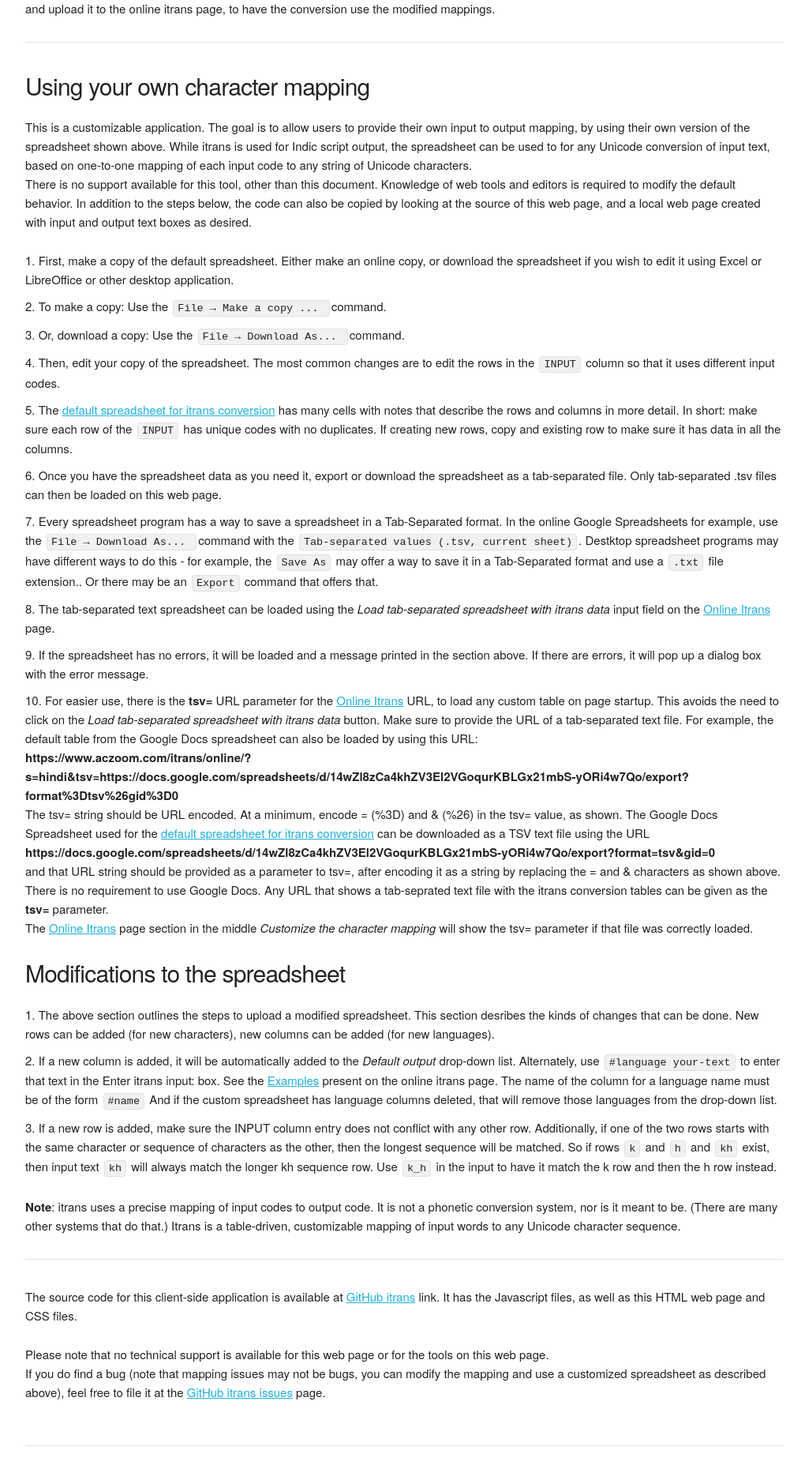
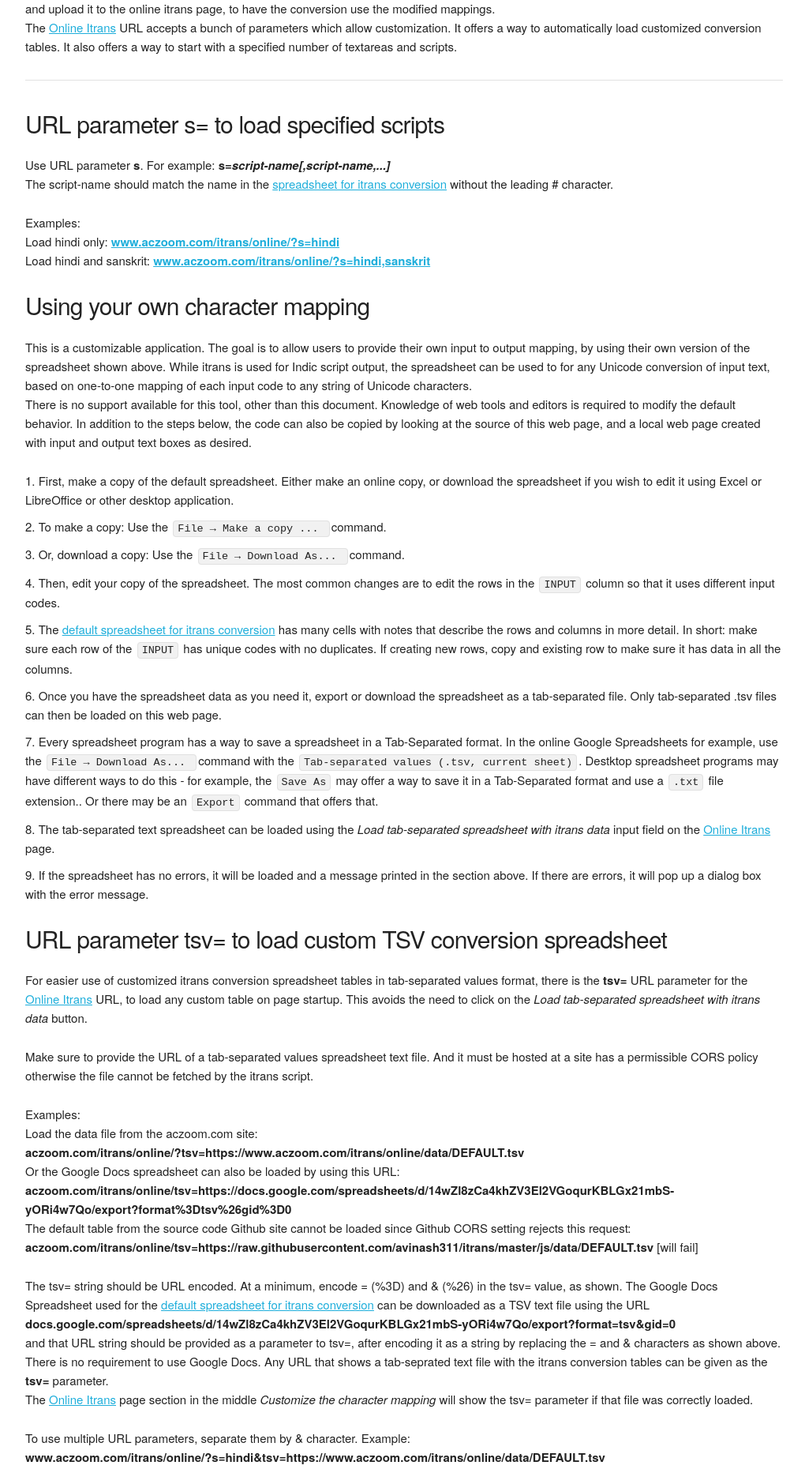
Before and after one commit to avinash311/itrans, a website: page js/customize.html in a window 1280 px wide. Shown: the part 160-2020 px from the top of the page at 79% size, without its empty margins (128-1148 px from the left). Drawn offline with Linux system fonts and the light colour scheme.

Commit message:
Update customize instructions to match latest code
tsv= feature documented, s= feature documented.

```diff
--- a/js/customize.html
+++ b/js/customize.html
@@ -4,8 +4,8 @@
 
   <!-- Basic Page Needs ======================================= -->
   <meta charset="utf-8">
-  <title>Online Interface to ITRANS</title>
-  <meta name="description" Content="Online Interface to ITRANS - text to Unicode conversion package.">
+  <title>Customize the Online Interface to ITRANS</title>
+  <meta name="description" Content="Customize Online Interface to ITRANS - text to Unicode conversion package.">
   <meta name="author" content="Avinash Chopde">
   <meta name="contact" content="avinash@aczoom.com">
 
@@ -54,9 +54,28 @@
   The online itrans page uses a spreadsheet for converting input text to Unicode characters.
   Users can make a copy of the spreadsheet, modify it, and upload it to the online itrans
   page, to have the conversion use the modified mappings.
+  <p>
+  The <a href="index.html">Online Itrans</a> URL accepts a bunch of parameters which allow
+  customization. It offers a way to automatically load customized conversion tables. It also
+  offers a way to start with a specified number of textareas and scripts.
   <hr>
   <div class="row">
     <div class="twelve columns">
+      <h4>URL parameter s= to load specified scripts</h4>
+      Use URL parameter <b>s</b>. For example: <b>s=<i>script-name[,script-name,...]</i></b>
+      <p>
+      The script-name should match the name in the
+      <a href="https://docs.google.com/spreadsheets/d/14wZl8zCa4khZV3El2VGoqurKBLGx21mbS-yORi4w7Qo/edit?usp=sharing">spreadsheet for itrans conversion</a>
+      without the leading # character.
+      <p>
+      Examples:
+      <br>
+      Load hindi only:
+      <b><a href="https://www.aczoom.com/itrans/online/?s=hindi">www.aczoom.com/itrans/online/?s=hindi</a></b>
+      <br>
+      Load hindi and sanskrit:
+      <b><a href="https://www.aczoom.com/itrans/online/?s=hindi,sanskrit">www.aczoom.com/itrans/online/?s=hindi,sanskrit</a></b>
+
       <h4>Using your own character mapping</h4>
       This is a customizable application. The goal is to allow users to provide their own
       input to output mapping, by using their own version of the spreadsheet shown above. While
@@ -97,16 +116,35 @@
       <li>The tab-separated text spreadsheet can be loaded using the <em>Load tab-separated spreadsheet with itrans data</em> input field on the <a href="index.html">Online Itrans</a>
       page.</li>
       <li>If the spreadsheet has no errors, it will be loaded and a message printed in the section above. If there are errors, it will pop up a dialog box with the error message.</li>
-      <li>For easier use, there is the <b>tsv=</b> URL parameter for the <a href="index.html">Online Itrans</a> URL,
+      </ol>
+
+      <h4>URL parameter tsv= to load custom TSV conversion spreadsheet</h4>
+      For easier use of customized itrans conversion spreadsheet tables in tab-separated values format,
+      there is the <b>tsv=</b> URL parameter for the <a href="index.html">Online Itrans</a> URL,
       to load any custom table on page startup. This avoids the need to click on the <em>Load tab-separated spreadsheet with itrans data</em> button.
-        Make sure to provide the URL of a tab-separated text file. For example, the default table from the Google Docs spreadsheet can also be loaded by using this URL:
+      <p>
+      <p>
+      Make sure to provide the URL of a tab-separated values spreadsheet text file.
+      And it must be hosted at a site has a permissible CORS policy otherwise the file cannot be fetched by the itrans script.
+      <p>
+      Examples:
       <br>
-        <b>https://www.aczoom.com/itrans/online/?s=hindi&#x26;tsv=https://docs.google.com/spreadsheets/d/14wZl8zCa4khZV3El2VGoqurKBLGx21mbS-yORi4w7Qo/export?format%3Dtsv%26gid%3D0</b>
+      Load the data file from the aczoom.com site:
       <br>
+      <b>aczoom.com/itrans/online/?tsv=https://www.aczoom.com/itrans/online/data/DEFAULT.tsv</b>
+      <br>
+      Or the Google Docs spreadsheet can also be loaded by using this URL:
+      <br>
+      <b>aczoom.com/itrans/online/tsv=https://docs.google.com/spreadsheets/d/14wZl8zCa4khZV3El2VGoqurKBLGx21mbS-yORi4w7Qo/export?format%3Dtsv%26gid%3D0</b>
+      <br>
+      The default table from the source code Github site cannot be loaded since Github CORS setting rejects this request:
+      <br>
+      <b>aczoom.com/itrans/online/tsv=https://raw.githubusercontent.com/avinash311/itrans/master/js/data/DEFAULT.tsv</b> [will fail]
+      <p>
       The tsv= string should be URL encoded. At a minimum, encode = (%3D) and &amp; (%26) in the tsv= value, as shown. The Google Docs Spreadsheet used for the
       <a href="https://docs.google.com/spreadsheets/d/14wZl8zCa4khZV3El2VGoqurKBLGx21mbS-yORi4w7Qo/edit?usp=sharing">default spreadsheet for itrans conversion</a>
       can be downloaded as a TSV text file using the URL
-        <b>https://docs.google.com/spreadsheets/d/14wZl8zCa4khZV3El2VGoqurKBLGx21mbS-yORi4w7Qo/export?format=tsv&amp;gid=0</b>
+      <b>docs.google.com/spreadsheets/d/14wZl8zCa4khZV3El2VGoqurKBLGx21mbS-yORi4w7Qo/export?format=tsv&amp;gid=0</b>
       <br>
       and that URL string should be provided as a parameter to tsv=, after encoding it as a string by replacing the = and &amp; characters as shown above.
       <br>
@@ -114,8 +152,10 @@
       <br>
       The <a href="index.html">Online Itrans</a>
       page section in the middle <em>Customize the character mapping</em> will show the tsv= parameter if that file was correctly loaded.
-      </li>
-      </ol>
+      <p>
+      To use multiple URL parameters, separate them by &amp; character. Example:
+      <br>
+      <b>www.aczoom.com/itrans/online/?s=hindi&#x26;tsv=https://www.aczoom.com/itrans/online/data/DEFAULT.tsv</b>
     </div>
     <div class="twelve columns">
       <h4>Modifications to the spreadsheet</h4>
```
Lines whose indentation alone changed are shown as unchanged.
